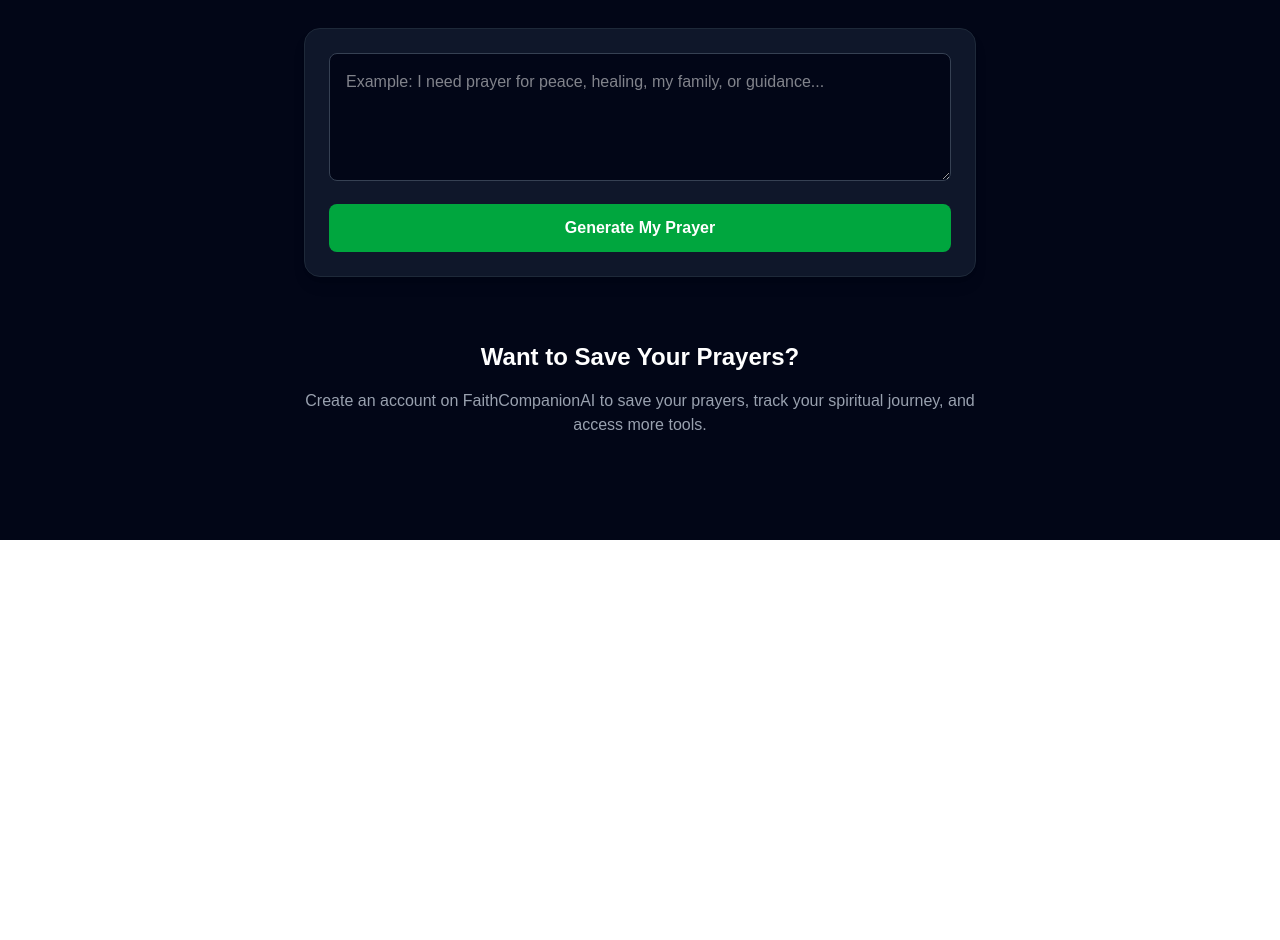
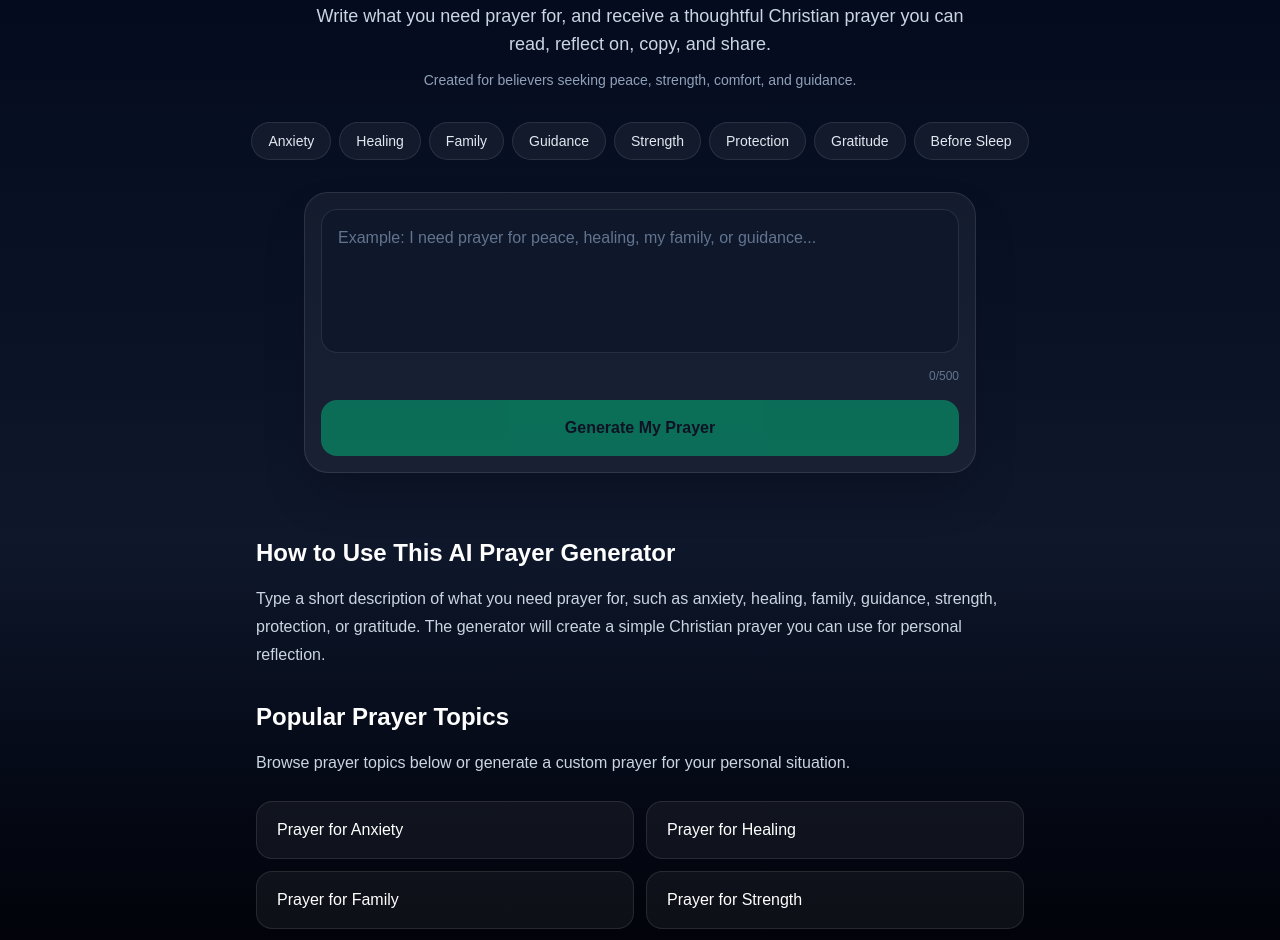
Before and after one commit to Tunjilor/prayergeneratorai, a Next.js app: page / in a window 1280 px wide. Shown: the part 260-1200 px from the top of the page. Before the commit the page ends 800 px from the top, so only its background shows below. Built offline with nearby package versions, Linux system fonts and the light colour scheme.

Commit message:
Update page.tsx

```diff
--- a/app/page.tsx
+++ b/app/page.tsx
@@ -1,116 +1,263 @@
 "use client";
 
+import Link from "next/link";
 import { useState } from "react";
+
+const topics = [
+  "Anxiety",
+  "Healing",
+  "Family",
+  "Guidance",
+  "Strength",
+  "Protection",
+  "Gratitude",
+  "Before Sleep",
+];
+
+const prayerPages = [
+  { label: "Prayer for Anxiety", href: "/prayer-for-anxiety" },
+  { label: "Prayer for Healing", href: "/prayer-for-healing" },
+  { label: "Prayer for Family", href: "/prayer-for-family" },
+  { label: "Prayer for Strength", href: "/prayer-for-strength" },
+  { label: "Prayer for Protection", href: "/prayer-for-protection" },
+  { label: "Prayer for Guidance", href: "/prayer-for-guidance" },
+  { label: "Morning Prayer", href: "/morning-prayer" },
+  { label: "Prayer Before Sleep", href: "/prayer-before-sleep" },
+  { label: "Prayer for Peace", href: "/prayer-for-peace" },
+  { label: "Prayer for Gratitude", href: "/prayer-for-gratitude" },
+];
 
 export default function Home() {
   const [input, setInput] = useState("");
   const [prayer, setPrayer] = useState("");
   const [loading, setLoading] = useState(false);
+  const [copied, setCopied] = useState(false);
   const [saving, setSaving] = useState(false);
+  const [error, setError] = useState("");
 
-  const generatePrayer = async () => {
-    if (!input) return;
+  async function generatePrayer() {
+    if (!input.trim()) return;
 
     setLoading(true);
     setPrayer("");
+    setCopied(false);
+    setSaving(false);
+    setError("");
 
     try {
-      const res = await fetch("/api/prayer", {
-        method: "POST",
-        body: JSON.stringify({ topic: input }),
-      });
-
-      const data = await res.json();
-      setPrayer(data.prayer);
-    } catch (err) {
-      setPrayer("Something went wrong.");
-    }
-
-    setLoading(false);
-  };
-
-  const savePrayer = async () => {
-    setSaving(true);
-
-    try {
-      await fetch("https://faithcompanionai.com/api/save", {
+      const response = await fetch("/api/prayer", {
         method: "POST",
         headers: {
           "Content-Type": "application/json",
         },
         body: JSON.stringify({
-          type: "prayer",
-          content: prayer,
+          topic: input.trim(),
         }),
       });
 
-      alert("Prayer saved!");
-    } catch (err) {
-      alert("Error saving prayer.");
+      const data = await response.json();
+
+      if (!response.ok) {
+        setError(data?.error || "Unable to generate prayer.");
+        return;
       }
 
+      setPrayer(data.prayer);
+    } catch {
+      setError("Unable to connect. Please try again.");
+    } finally {
+      setLoading(false);
+    }
+  }
+
+  async function copyPrayer() {
+    if (!prayer) return;
+
+    await navigator.clipboard.writeText(prayer);
+    setCopied(true);
+
+    setTimeout(() => {
+      setCopied(false);
+    }, 2000);
+  }
+
+  async function saveOnFaithCompanion() {
+    if (!prayer) return;
+
+    setSaving(true);
+
+    try {
+      await navigator.clipboard.writeText(prayer);
+    } catch {
+      // Continue even if clipboard fails.
+    }
+
+    const encodedPrayer = encodeURIComponent(prayer);
+    const encodedTopic = encodeURIComponent(input.trim());
+
+    window.location.href = `https://faithcompanionai.com/tools/prayer?from=prayergeneratorai&topic=${encodedTopic}&prayer=${encodedPrayer}`;
+  }
+
+  function resetForm() {
+    setInput("");
+    setPrayer("");
+    setCopied(false);
     setSaving(false);
-  };
+    setError("");
+  }
 
   return (
-    <main className="min-h-screen bg-gradient-to-b from-[#020617] to-[#020617] text-white flex flex-col items-center px-6 py-16">
-      <h1 className="text-4xl md:text-6xl font-bold text-center mb-6">
+    <main className="min-h-screen bg-gradient-to-b from-slate-950 via-slate-900 to-black text-white">
+      <section className="mx-auto flex min-h-screen max-w-5xl flex-col items-center justify-center px-6 py-16 text-center">
+        <p className="mb-4 rounded-full border border-white/10 bg-white/5 px-4 py-2 text-sm text-slate-300">
+          Free Christian AI Prayer Generator
+        </p>
+
+        <h1 className="max-w-3xl text-4xl font-bold tracking-tight sm:text-6xl">
           Generate a Personalized Prayer in Seconds
         </h1>
 
-      <p className="text-gray-300 text-center max-w-2xl mb-8">
-        Write what you need prayer for, and receive a thoughtful Christian prayer
-        you can read, reflect on, and share.
+        <p className="mt-6 max-w-2xl text-lg text-slate-300">
+          Write what you need prayer for, and receive a thoughtful Christian
+          prayer you can read, reflect on, copy, and share.
         </p>
 
-      <div className="w-full max-w-2xl bg-[#0f172a] p-6 rounded-2xl shadow-lg border border-gray-800">
+        <p className="mt-3 text-sm text-slate-400">
+          Created for believers seeking peace, strength, comfort, and guidance.
+        </p>
+
+        <div className="mt-8 flex flex-wrap justify-center gap-2">
+          {topics.map((topic) => (
+            <button
+              key={topic}
+              onClick={() => {
+                setInput(`Prayer for ${topic.toLowerCase()}`);
+                setPrayer("");
+                setCopied(false);
+                setSaving(false);
+                setError("");
+              }}
+              className="rounded-full border border-white/10 bg-white/5 px-4 py-2 text-sm text-slate-200 transition hover:bg-white/10"
+            >
+              {topic}
+            </button>
+          ))}
+        </div>
+
+        <div className="mt-8 w-full max-w-2xl rounded-3xl border border-white/10 bg-white/5 p-4 shadow-2xl">
           <textarea
             value={input}
-          onChange={(e) => setInput(e.target.value)}
+            onChange={(e) => {
+              setInput(e.target.value);
+              setError("");
+            }}
+            maxLength={500}
             placeholder="Example: I need prayer for peace, healing, my family, or guidance..."
-          className="w-full h-32 p-4 rounded-lg bg-[#020617] border border-gray-700 text-white outline-none"
+            className="min-h-36 w-full resize-none rounded-2xl border border-white/10 bg-slate-900 p-4 text-white outline-none placeholder:text-slate-500"
           />
+
+          <div className="mt-2 text-right text-xs text-slate-500">
+            {input.length}/500
+          </div>
 
           <button
             onClick={generatePrayer}
-          className="w-full mt-4 bg-green-600 hover:bg-green-700 transition rounded-lg py-3 font-semibold"
+            disabled={loading || !input.trim()}
+            className="mt-4 w-full rounded-2xl bg-emerald-500 px-6 py-4 font-semibold text-slate-950 transition hover:bg-emerald-400 disabled:cursor-not-allowed disabled:opacity-50"
           >
-          {loading ? "Generating..." : "Generate My Prayer"}
+            {loading ? "Generating Prayer..." : "Generate My Prayer"}
           </button>
+
+          {error && (
+            <p className="mt-4 rounded-2xl border border-red-400/20 bg-red-500/10 p-4 text-sm text-red-200">
+              {error}
+            </p>
+          )}
         </div>
 
         {prayer && (
-        <div className="mt-10 max-w-2xl w-full bg-[#020617] border border-gray-800 p-6 rounded-2xl">
-          <h2 className="text-xl font-semibold mb-4">Your Prayer</h2>
-          <p className="text-gray-300 whitespace-pre-line">{prayer}</p>
+          <div className="mt-8 w-full max-w-2xl rounded-3xl border border-emerald-400/20 bg-slate-950/90 p-6 text-left shadow-2xl">
+            <h2 className="text-2xl font-bold">Your Prayer</h2>
 
-          <div className="flex gap-4 mt-6">
+            <p className="mt-4 whitespace-pre-line leading-8 text-slate-200">
+              {prayer}
+            </p>
+
             <button
-              onClick={savePrayer}
-              className="bg-blue-600 hover:bg-blue-700 px-4 py-2 rounded-lg"
+              onClick={saveOnFaithCompanion}
+              disabled={saving}
+              className="mt-6 w-full rounded-2xl bg-emerald-500 px-6 py-4 text-center font-semibold text-slate-950 transition hover:bg-emerald-400 disabled:cursor-not-allowed disabled:opacity-60"
             >
-              {saving ? "Saving..." : "Save Prayer"}
+              {saving
+                ? "Opening FaithCompanionAI..."
+                : "Save This Prayer on FaithCompanionAI"}
             </button>
 
             <button
-              onClick={() => navigator.clipboard.writeText(prayer)}
-              className="bg-gray-700 hover:bg-gray-600 px-4 py-2 rounded-lg"
+              onClick={copyPrayer}
+              className="mt-3 w-full rounded-2xl bg-slate-700 px-6 py-4 text-center font-semibold text-white transition hover:bg-slate-600"
             >
-              Copy
+              {copied ? "Prayer Copied!" : "Copy Prayer"}
             </button>
-          </div>
+
+            <button
+              onClick={resetForm}
+              className="mt-3 w-full rounded-2xl border border-white/10 px-6 py-4 text-center font-semibold text-slate-200 transition hover:bg-white/10"
+            >
+              Generate Another Prayer
+            </button>
+
+            <p className="mt-4 text-center text-xs text-slate-500">
+              Saving opens FaithCompanionAI, where prayers can be stored with
+              your account.
+            </p>
           </div>
         )}
 
-      <div className="mt-16 max-w-2xl text-center">
-        <h2 className="text-2xl font-semibold mb-4">
+        <section className="mt-16 max-w-3xl text-left text-slate-300">
+          <h2 className="text-2xl font-bold text-white">
+            How to Use This AI Prayer Generator
+          </h2>
+
+          <p className="mt-4 leading-7">
+            Type a short description of what you need prayer for, such as
+            anxiety, healing, family, guidance, strength, protection, or
+            gratitude. The generator will create a simple Christian prayer you
+            can use for personal reflection.
+          </p>
+
+          <h2 className="mt-8 text-2xl font-bold text-white">
+            Popular Prayer Topics
+          </h2>
+
+          <p className="mt-4 leading-7">
+            Browse prayer topics below or generate a custom prayer for your
+            personal situation.
+          </p>
+
+          <div className="mt-6 grid gap-3 sm:grid-cols-2">
+            {prayerPages.map((page) => (
+              <Link
+                key={page.href}
+                href={page.href}
+                className="rounded-2xl border border-white/10 bg-white/5 px-5 py-4 text-white transition hover:bg-white/10"
+              >
+                {page.label}
+              </Link>
+            ))}
+          </div>
+
+          <h2 className="mt-8 text-2xl font-bold text-white">
             Want to Save Your Prayers?
           </h2>
-        <p className="text-gray-400">
-          Create an account on FaithCompanionAI to save your prayers, track your
-          spiritual journey, and access more tools.
+
+          <p className="mt-4 leading-7">
+            Use the save button after generating a prayer. It will send you to
+            FaithCompanionAI so you can continue with saved prayers, devotionals,
+            Bible tools, and more.
           </p>
-      </div>
+        </section>
+      </section>
     </main>
   );
 }
```
Lines whose indentation alone changed are shown as unchanged.
